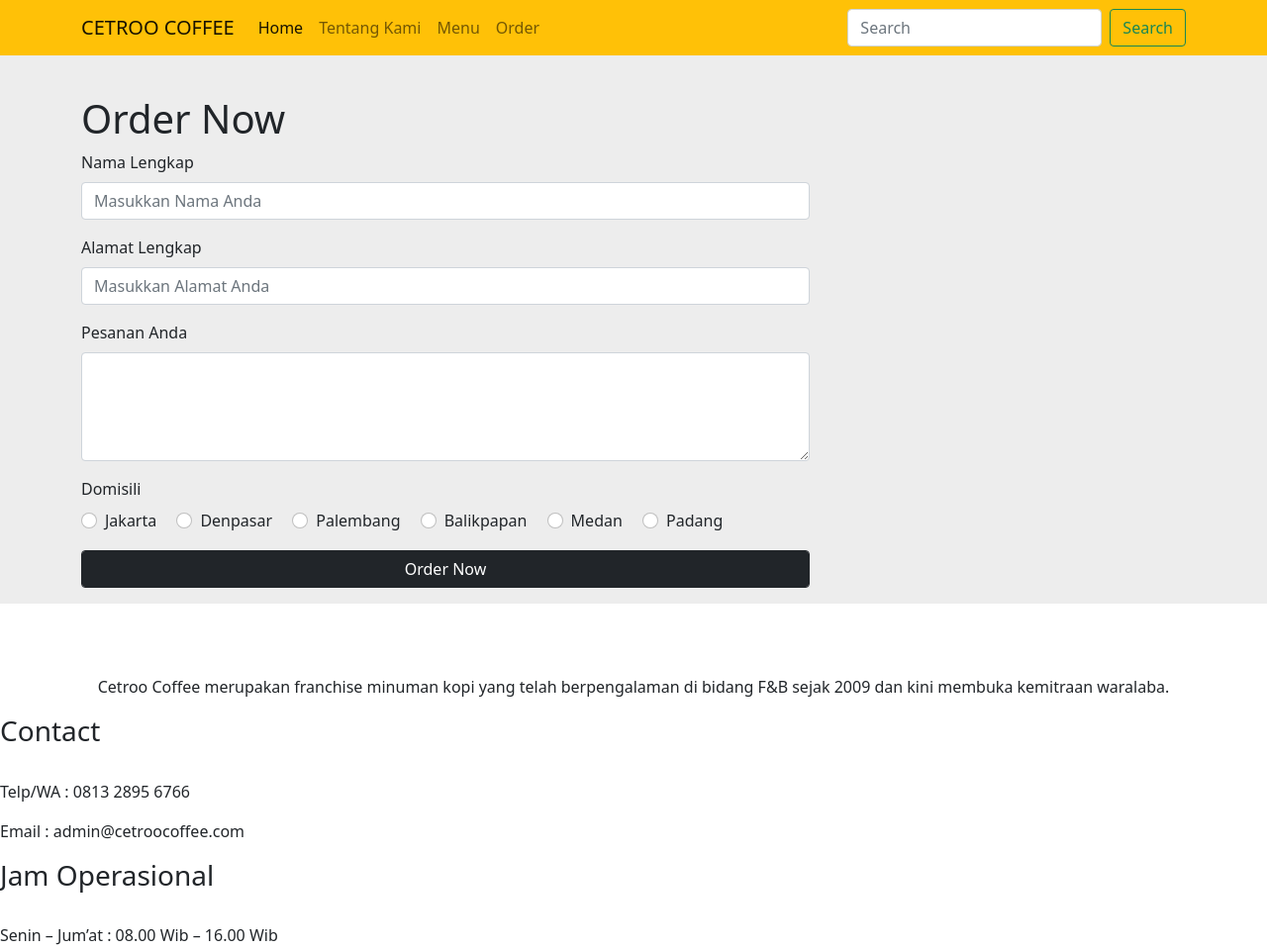
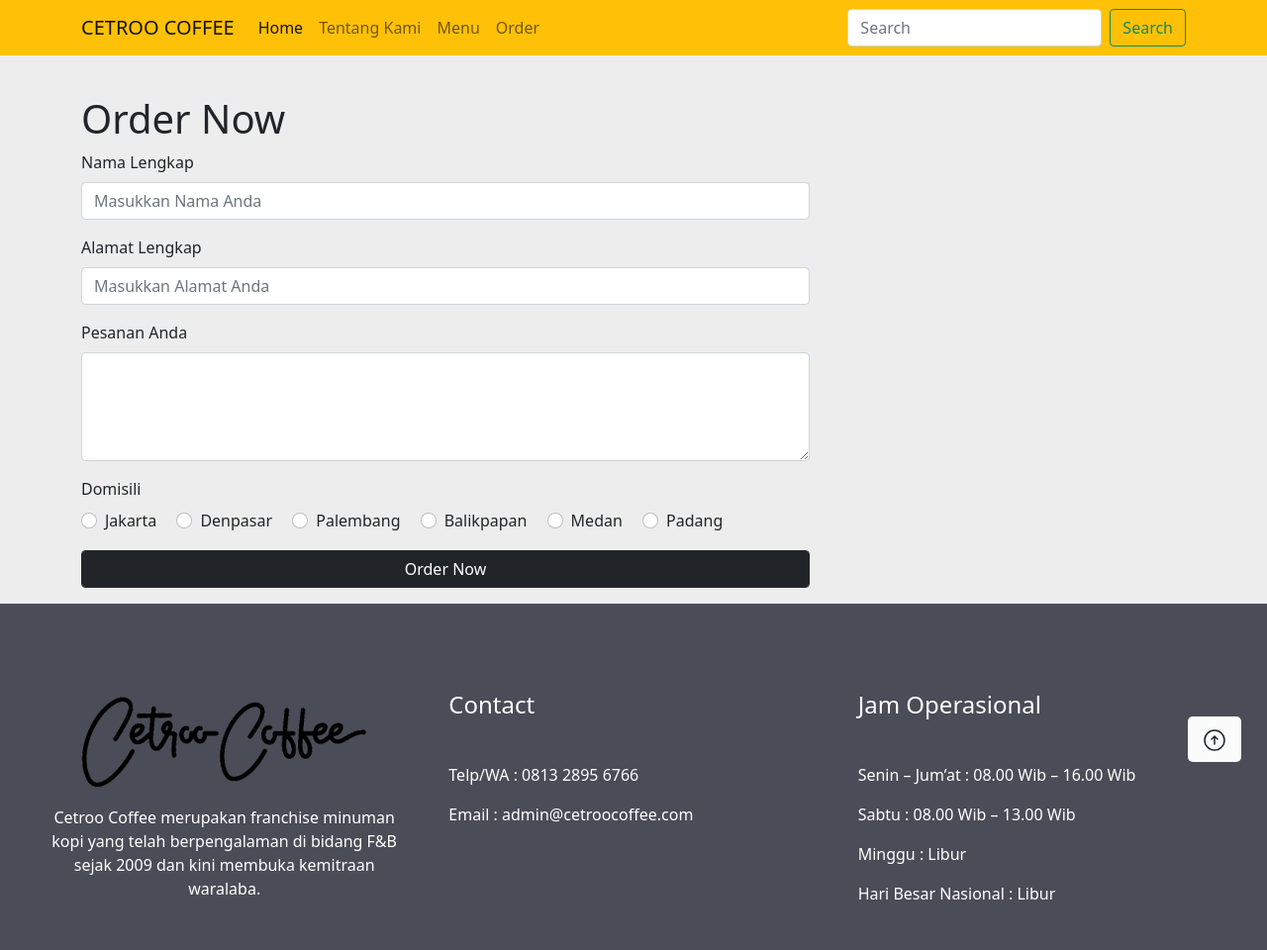
Before and after one commit to SITIAISAH1501/tugasdesainweb, a plain HTML site: page order.html in a window 1280 px wide. Shown: the top 960 px of the page at 99% size. Drawn offline with nearby package versions, Linux system fonts and the light colour scheme.

Commit message:
update
tugas

```diff
--- a/order.html
+++ b/order.html
@@ -7,7 +7,7 @@
   rel="stylesheet" integrity="sha384-EVSTQN3/azprG1Anm3QDgpJLIm9Nao0Yz1ztcQTwFspd3yD65VohhpuuCOmLASjC"
   crossorigin="anonymous">
   <title>Desain Web</title>
-  <link rel="stylesheet" href="style css.css">
+  <link rel="stylesheet" href="style.css">
 </head>
 <body>
   <nav class="navbar navbar-expand-lg navbar-light bg-warning fixed-top">
@@ -100,7 +100,7 @@
   <div id="contact">
     <div class="footer mt-5">
       <div  class="footer-section text-center">
-       <img src="/GAMBAR PRODUK/logo Cetroo coffe.png" alt="">
+       <img src="img/logo Cetroo coffe.png" alt="">
         <p>
           Cetroo Coffee merupakan franchise minuman kopi yang telah berpengalaman di bidang F&B sejak 2009 dan kini membuka kemitraan waralaba.
         </p>
```
